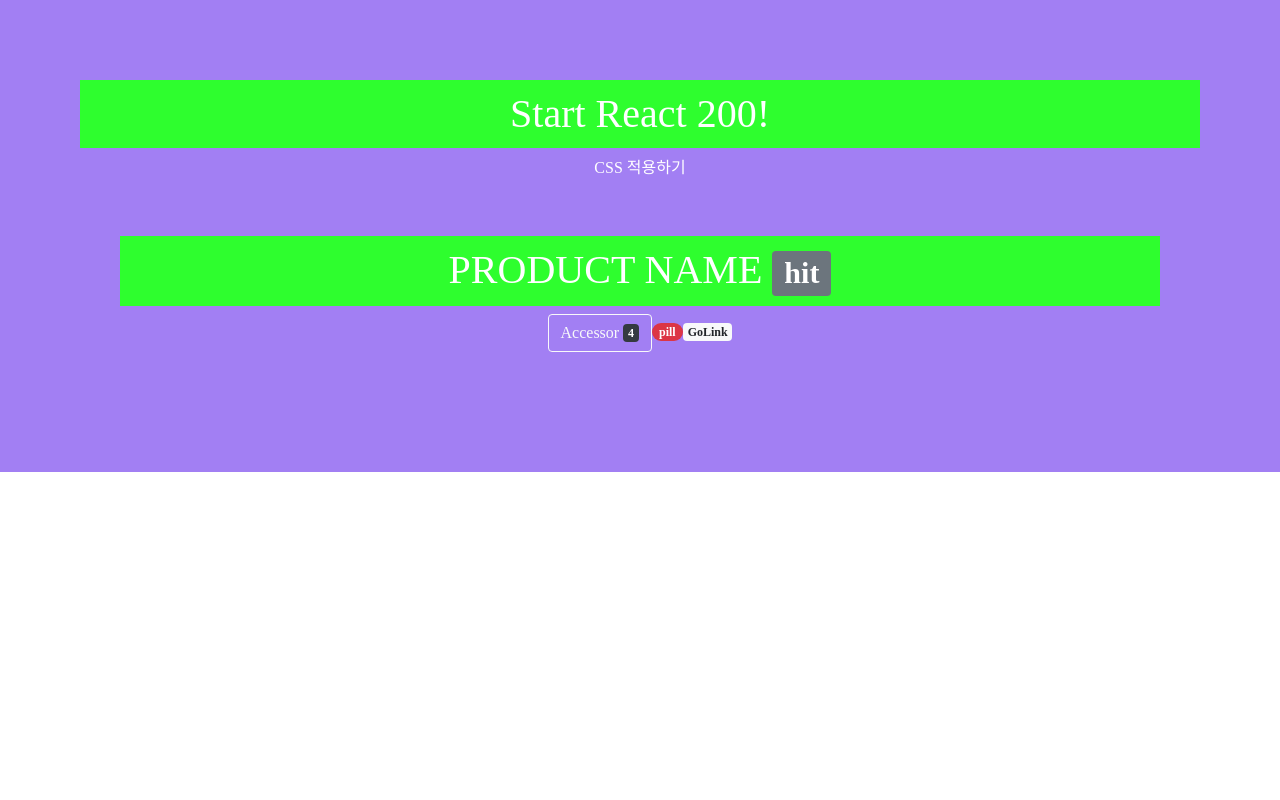
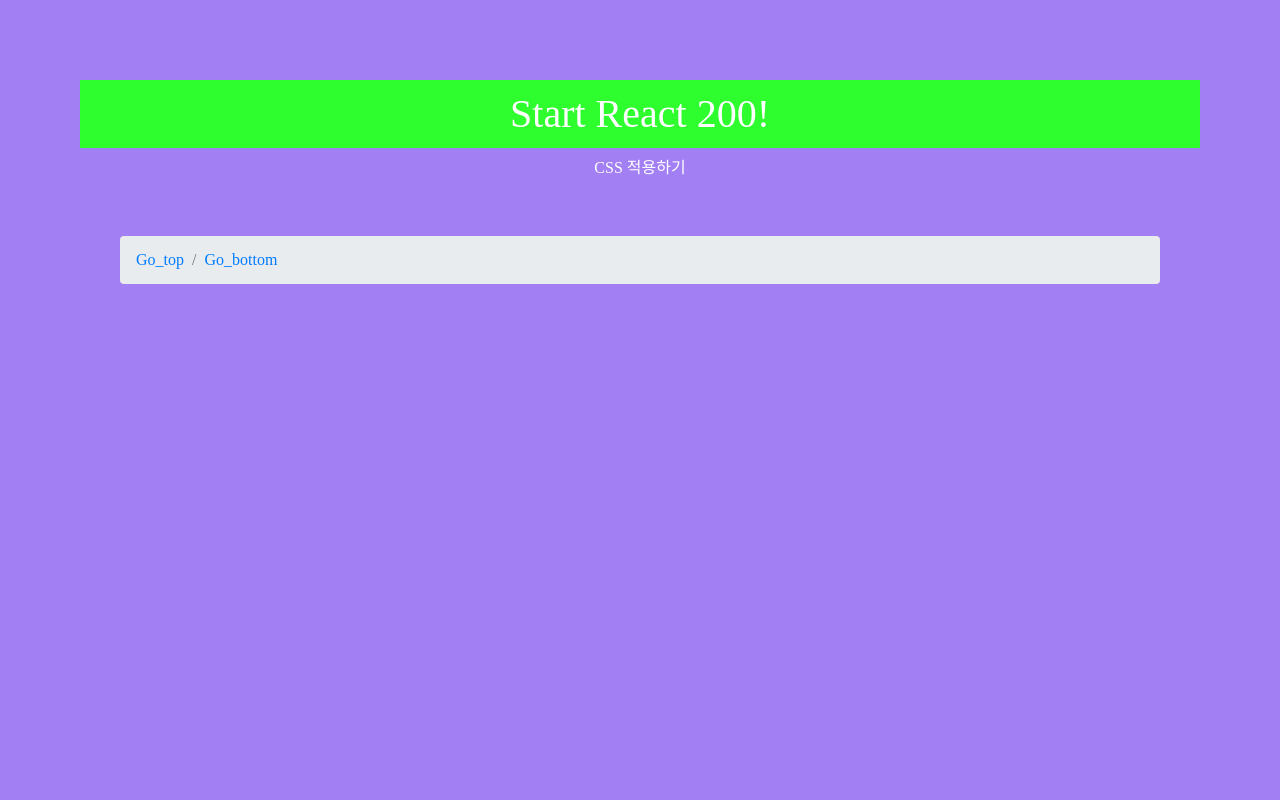
Before and after one commit to leejungyeoul/react200, a React (Create React App) app in the folder client/: page / in a window 1280 px wide. Shown: the top 800 px of the page. Built offline with nearby package versions, Linux system fonts and the light colour scheme.

Commit message:
036. reactstrap Breadcrumbs 사용하기

```diff
--- a/client/src/App.js
+++ b/client/src/App.js
@@ -1,6 +1,6 @@
 import React from 'react';
 import './App.css';
-import ReactstrapBadges from './R035_ReactstrapBadges'
+import ReactstrapBreadcrumbs from './R036_ReactstrapBreadcrumbs'
 import 'bootstrap/dist/css/bootstrap.css'
 
 function App() {
@@ -8,7 +8,7 @@ function App() {
     <div>
       <h1>Start React 200!</h1>
       <p>CSS 적용하기</p>
-      <ReactstrapBadges/>
+      <ReactstrapBreadcrumbs/>
     </div>
   );
 }
--- a/client/src/R035_ReactstrapBadges.js
+++ /dev/null
@@ -1,19 +0,0 @@
-import React, { Component } from 'react';
-import { Badge, Button } from 'reactstrap';
-
-class R035_ReactstrapBadges extends Component {
-  render() {
-    return (
-      <div>
-        <h1>PRODUCT NAME <Badge color="secondary">hit</Badge></h1>
-        <Button color="light" outline>
-          Accessor <Badge color="dark">4</Badge>
-        </Button>
-        <Badge color="danger" pill>pill</Badge>
-        <Badge href="http://example.com" color="light">GoLink</Badge>
-      </div>
-    )
-  }
-}
-
-export default R035_ReactstrapBadges;
--- /dev/null
+++ b/client/src/R036_ReactstrapBreadcrumbs.js
@@ -0,0 +1,20 @@
+import React, { Component } from 'react';
+import { Breadcrumb, BreadcrumbItem } from 'reactstrap';
+
+class R036_ReactstrapBreadcrumbs extends Component {
+  render() {
+    return (
+      <div id="top">
+        <Breadcrumb tag="nav" listTag="div">
+          <BreadcrumbItem tag="a" href="#top">Go_top</BreadcrumbItem>
+          <BreadcrumbItem tag="a" href="#bottom">Go_bottom</BreadcrumbItem>
+        </Breadcrumb>
+        <div id="bottom" style={{marginTop:"1000px"}}>
+          <span>bottom</span>
+        </div>
+      </div>
+      )
+  }
+}
+
+export default R036_ReactstrapBreadcrumbs;
```
